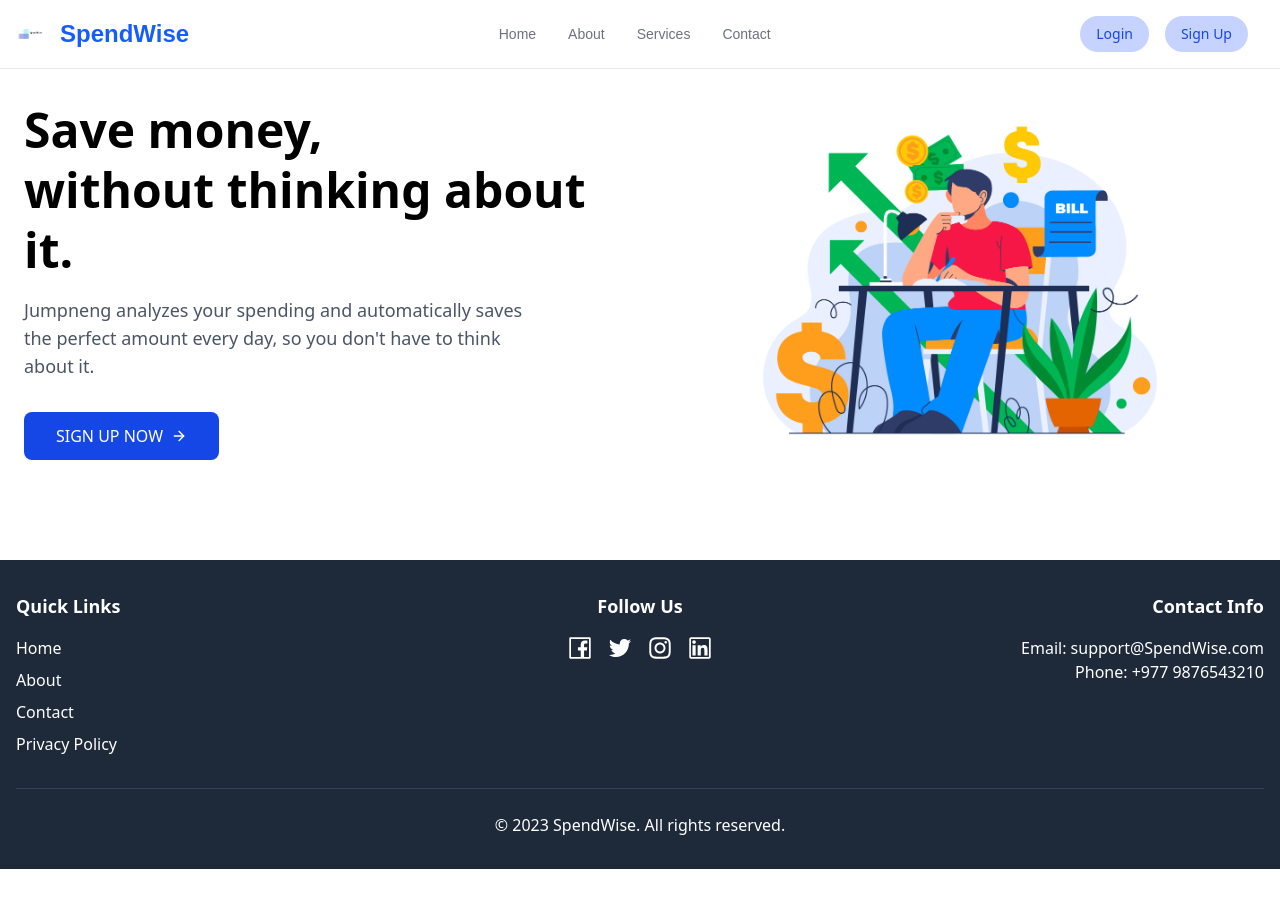
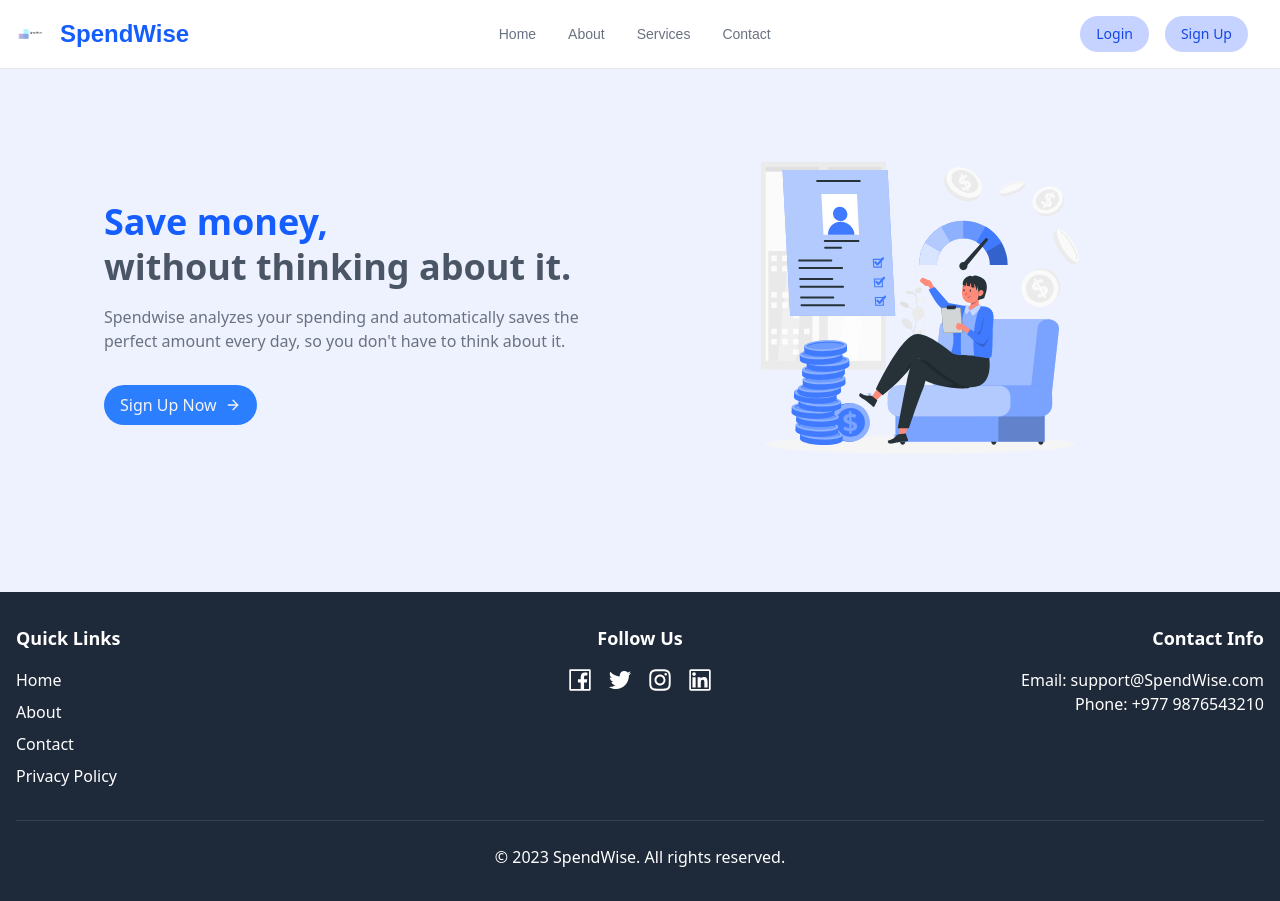
Before and after one commit to SonuThapaMagar/SpendWise, a React (Vite) app: page / in a window 1280 px wide. Before the commit the page ends 869 px from the top, so only its background shows below. Built offline with nearby package versions, Linux system fonts and the light colour scheme.

Commit message:
Hero section done

```diff
--- a/src/content/Content.jsx
+++ b/src/content/Content.jsx
@@ -1,26 +1,27 @@
 import React from "react";
 import { ArrowRight } from "lucide-react";
-import Landing from '../assets/Landing1.jpg'
+import Landing from "../assets/Landing.svg";
 
 const Content = () => {
   return (
     <div className="flex-grow">
       {/* Hero Section */}
-      <section className="relative py-20 overflow-hidden bg-white">
+      <section className="relative py-20 px-20 overflow-hidden bg-indigo-50">
         <div className="container relative mx-auto px-6">
-          <div className="grid grid-cols-1 md:grid-cols-2 gap-12 items-center">
+          <div className="grid grid-cols-1 md:grid-cols-2 gap-12 items-center mt-8">
             {/* Content */}
             <div className="text-center md:text-left">
-              <h1 className="text-4xl md:text-5xl font-bold text-black mb-4 leading-tight">
-                <span className="block">Save money,</span>
+              <h2 className="text-3xl  text-gray-600 md:text-4xl font-bold text-blue mb-4 leading-tight">
+                <span className="block text-blue-600">Save money,</span>
                 <span className="block">without thinking about it.</span>
-              </h1>
-              <p className="text-gray-600 text-lg mb-8 max-w-lg">
-                Jumpneng analyzes your spending and automatically saves the perfect amount every day, so you don't have to think about it.
+              </h2>
+              <p className="text-gray-500 text-md mb-8 max-w-lg">
+                Spendwise analyzes your spending and automatically saves the
+                perfect amount every day, so you don't have to think about it.
               </p>
               <div className="flex justify-center md:justify-start">
-                <button className="bg-blue-700 text-white px-8 py-3 rounded-lg hover:bg-blue-800 transition duration-300 font-medium flex items-center justify-center">
-                  SIGN UP NOW <ArrowRight className="ml-2 h-4 w-4" />
+                <button className="bg-blue-500 text-gray-100 px-4 py-2 rounded-full hover:bg-blue-600 transition duration-300 font-sm flex items-center justify-center">
+                 Sign Up Now <ArrowRight className="ml-2 h-4 w-4" />
                 </button>
               </div>
             </div>
@@ -31,7 +32,7 @@ const Content = () => {
                 <img
                   src={Landing}
                   alt="Savings Illustration"
-                  className="w-full h-full object-cover rounded-xl"
+                  className="w-full h-full"
                 />
               </div>
             </div>
--- a/src/header/Header.jsx
+++ b/src/header/Header.jsx
@@ -13,8 +13,8 @@ const Header = ({ user, logout }) => {
   const navigate = useNavigate();
 
   return (
-    <nav className="bg-white text-black fixed w-full z-20 top-0 start-0 border-b border-gray-200">
-      <div className="max-w-screen-xl flex flex-wrap items-center justify-between mx-auto p-4">
+    <nav className="bg-white text-black fixed w-full z-20 top-0 start-0 border-b border-gray-200 ">
+      <div className="max-w-screen-xl flex flex-wrap items-center justify-between mx-auto p-4 shadow-gray-200">
         <a
           href="https://SpendWise.com/"
           className="flex items-center space-x-3 rtl:space-x-reverse"
```
Also changed, not shown: src/assets/bg.svg (renamed from src/assets/11671811_13151.svg), src/assets/landing.png (renamed from src/assets/landing.jpg).
